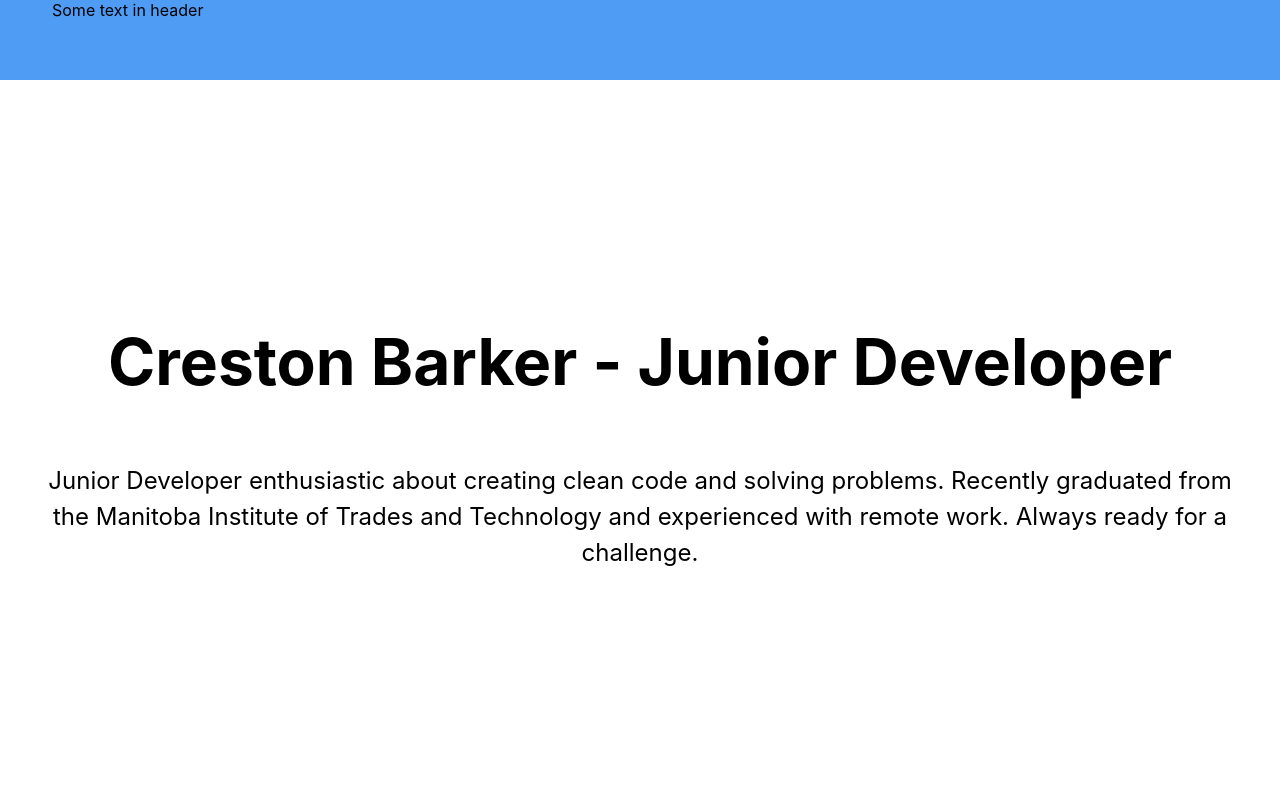
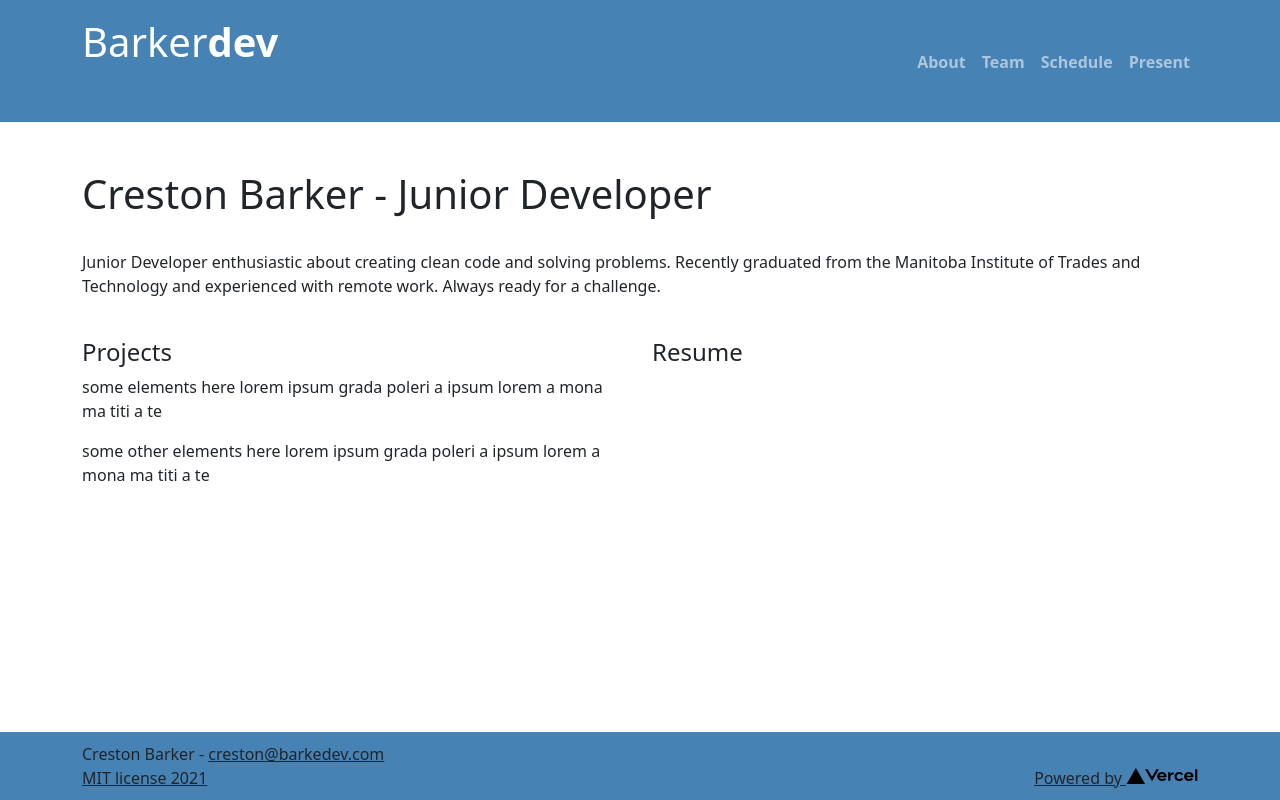
Before and after one commit to Creston-B/BarkerDevSite, a Next.js app: page / in a window 1280 px wide. Shown: the top 800 px of the page. Built offline with nearby package versions, Linux system fonts and the light colour scheme.

Commit message:
work in progress, reformatted site to react-bootstrap, modified styles, working on fade animation

```diff
--- /dev/null
+++ b/components/ContentFade.js
@@ -0,0 +1,28 @@
+import React, { Component } from "react";
+import { Fade } from "react-bootstrap";
+import styles from "../styles/Home.module.scss"
+
+export default class ContentFade extends Component {
+  constructor() {
+    super();
+    this.state = {
+      fadein: false,
+    };
+  }
+
+  render() {
+    const { children } = this.props;
+    const elements = React.Children.map(children, (child) => {
+      return <div className={"fade-element " + (this.state.fadein ? "fade-in" : "")}>{child}</div>;
+    });
+    return elements;
+  }
+
+  componentDidMount() {
+    setTimeout(() => {
+      this.setState({
+        fadein: true,
+      });
+    }, 1000);
+  }
+}
--- a/components/Footer.js
+++ b/components/Footer.js
@@ -1,34 +1,81 @@
-import React, { Component } from 'react'
-import styles from '../styles/Home.module.scss'
-import Image from 'next/dist/client/image'
+import React, { Component } from "react";
+import { Popover, OverlayTrigger, Container, Row, Col } from "react-bootstrap";
+import styles from "../styles/Home.module.scss";
+import Image from "next/dist/client/image";
 
 export default class FooterComponent extends Component {
   render() {
-    return(
+    return (
       <footer className={styles.footer}>
-      Creston Barker - <a href="mailto:creston@barkerdev.com">creston@barkedev.com</a> - <span id="license-label">MIT license 2020</span>
-        <div className={styles.license, styles.hidden}>
-          <p>via <a href="https://opensource.org/licenses/MIT">https://opensource.org/licenses/MIT</a></p>
+        <Container className="container">
+          <Row>
+            <Col>
+              <span>
+                Creston Barker -{" "}
+                <a href="mailto:creston@barkerdev.com">creston@barkedev.com</a>
+              </span>
+            </Col>
+            <Col></Col>
+          </Row>
+          <Row>
+            <Col>
+              <OverlayTrigger
+                trigger="focus"
+                key="license-text"
+                delay={{show:300, hide:500}}
+                placement="top"
+                overlay={
+                  <Popover id="license-popover" className="popover">
+                    <Popover.Header as="h4">License Info</Popover.Header>
+                    <Popover.Body>
+                      Copyright 2021 Creston Barker Permission is hereby
+                      granted, free of charge, to any person obtaining a copy of
+                      this software and associated documentation files (the
+                      &quot;Software&quot;), to deal in the Software without restriction,
+                      including without limitation the rights to use, copy,
+                      modify, merge, publish, distribute, sublicense, and/or
+                      sell copies of the Software, and to permit persons to whom
+                      the Software is furnished to do so, subject to the
+                      following conditions: The above copyright notice and this
+                      permission notice shall be included in all copies or
+                      substantial portions of the Software. THE SOFTWARE IS
+                      PROVIDED &quot;AS IS&quot;, WITHOUT WARRANTY OF ANY KIND, EXPRESS OR
+                      IMPLIED, INCLUDING BUT NOT LIMITED TO THE WARRANTIES OF
+                      MERCHANTABILITY, FITNESS FOR A PARTICULAR PURPOSE AND
+                      NONINFRINGEMENT. IN NO EVENT SHALL THE AUTHORS OR
+                      COPYRIGHT HOLDERS BE LIABLE FOR ANY CLAIM, DAMAGES OR
+                      OTHER LIABILITY, WHETHER IN AN ACTION OF CONTRACT, TORT OR
+                      OTHERWISE, ARISING FROM, OUT OF OR IN CONNECTION WITH THE
+                      SOFTWARE OR THE USE OR OTHER DEALINGS IN THE SOFTWARE.
 
-          Begin license text.
-          <p>Copyright 2020 Creston Barker</p>
-          <p>Permission is hereby granted, free of charge, to any person obtaining a copy of this software and associated documentation files (the &quot;Software&quot;), to deal in the Software without restriction, including without limitation the rights to use, copy, modify, merge, publish, distribute, sublicense, and/or sell copies of the Software, and to permit persons to whom the Software is furnished to do so, subject to the following conditions:</p>
-          <p>The above copyright notice and this permission notice shall be included in all copies or substantial portions of the Software.</p>
-          <p>THE SOFTWARE IS PROVIDED &quot;AS IS&quot;, WITHOUT WARRANTY OF ANY KIND, EXPRESS OR IMPLIED, INCLUDING BUT NOT LIMITED TO THE WARRANTIES OF MERCHANTABILITY, FITNESS FOR A PARTICULAR PURPOSE AND NONINFRINGEMENT. IN NO EVENT SHALL THE AUTHORS OR COPYRIGHT HOLDERS BE LIABLE FOR ANY CLAIM, DAMAGES OR OTHER LIABILITY, WHETHER IN AN ACTION OF CONTRACT, TORT OR OTHERWISE, ARISING FROM, OUT OF OR IN CONNECTION WITH THE SOFTWARE OR THE USE OR OTHER DEALINGS IN THE SOFTWARE.</p>
-
-          End license text.
-        </div>
+                      <a href="https://opensource.org/licenses/MIT">License text via opensource.org</a>
+                    </Popover.Body>
+                  </Popover>
+                }
+              >
+              <span tabIndex={0} className="text-decoration-underline">MIT license 2021</span>
+              </OverlayTrigger>
+            </Col>
+            <Col className="d-flex justify-content-end">
               <a
                 href="https://vercel.com?utm_source=create-next-app&utm_medium=default-template&utm_campaign=create-next-app"
                 target="_blank"
                 rel="noopener noreferrer"
               >
-            Powered by{' '}
+                Powered by{" "}
                 <span className={styles.logo}>
-              <Image src="/vercel.svg" alt="Vercel Logo" width={72} height={16} />
+                  <Image
+                    src="/vercel.svg"
+                    alt="Vercel Logo"
+                    width={72}
+                    height={16}
+                  />
                 </span>
               </a>
+            </Col>
+          </Row>
+        </Container>
       </footer>
-    )
+    );
   }
 }
--- a/components/Header.js
+++ b/components/Header.js
@@ -1,13 +1,60 @@
-import React, { Component } from 'react'
-import styles from '../styles/Home.module.scss'
+import React, { Component } from "react";
+import { Container, Row, Col, Navbar, Nav } from "react-bootstrap";
+import styles from "../styles/Home.module.scss";
+import Image from "next/dist/client/image";
 
 export default class HeaderComponent extends Component {
   render() {
-    return(
+    return (
       <header className={styles.header}>
-        Some text in header
+        <NavComponent />
       </header>
-    )
+    );
   }
+}
 
+class NavComponent extends Component {
+  render() {
+    return (
+      <Navbar variant="dark" expand="lg" className="navbar navbar-dark">
+        <Container className="container">
+          <Row className="d-flex flex-grow-1 flex-nowrap">
+            <Col className="flex-grow-1">
+              <Navbar.Brand href="/" className="navbar-brand">
+                <h1 className="align-middle">Barker<strong>dev</strong></h1>
+              </Navbar.Brand>
+            </Col>
+            <Col className="mt-4 mr-2 justify-self-end flex-grow-0 justify-content-end">
+            <Navbar.Toggle
+                className="navbar-toggle"
+                aria-controls="responsive-navbar-nav"
+              ></Navbar.Toggle>
+              <Navbar.Collapse id="basic-navbar-nav">
+                <Nav className="me-auto">
+                  <Nav.Link className="nav-button text-end" href="#About">
+                    <strong>About</strong>
+                  </Nav.Link>
+                </Nav>
+                <Nav className="me-auto">
+                  <Nav.Link className="nav-button text-end" href="#Team">
+                    <strong>Team</strong>
+                  </Nav.Link>
+                </Nav>
+                <Nav className="me-auto">
+                  <Nav.Link className="nav-button text-end" href="#Schedule">
+                    <strong>Schedule</strong>
+                  </Nav.Link>
+                </Nav>
+                <Nav className="me-auto">
+                  <Nav.Link className="nav-button text-end" href="#Present">
+                    <strong>Present</strong>
+                  </Nav.Link>
+                </Nav>
+              </Navbar.Collapse>
+            </Col>
+          </Row>
+        </Container>
+      </Navbar>
+    );
+  }
 }
--- a/components/Layout.js
+++ b/components/Layout.js
@@ -1,18 +1,18 @@
-import Head from 'next/head'
-import styles from '../styles/Home.module.scss'
-import Header from  './Header'
-import Footer from './Footer.js'
-import React, { Component } from 'react'
+import Head from "next/head";
+import styles from "../styles/Home.module.scss";
+import Header from "./Header";
+import Footer from "./Footer.js";
+import React, { Component } from "react";
 
 export default class Layout extends Component {
-  render () {
-    const { children } = this.props
+  render() {
+    const { children } = this.props;
     return (
-      <div className='layout'>
+      <div className={("min-vh-100", styles["layout"])}>
         <Header />
         {children}
         <Footer />
       </div>
-    )
+    );
   }
 }
--- a/package.json
+++ b/package.json
@@ -8,6 +8,7 @@
     "lint": "next lint"
   },
   "dependencies": {
+    "bootstrap": "^5.1.3",
     "next": "^12.0.7",
     "react": "17.0.2",
     "react-bootstrap": "^2.1.0",
--- a/pages/_app.js
+++ b/pages/_app.js
@@ -1,4 +1,5 @@
 import '../styles/globals.css'
+import '../styles/App.scss'
 
 function MyApp({ Component, pageProps }) {
   return <Component {...pageProps} />
--- a/pages/api/hello.js
+++ /dev/null
@@ -1,5 +0,0 @@
-// Next.js API route support: https://nextjs.org/docs/api-routes/introduction
-
-export default function handler(req, res) {
-  res.status(200).json({ name: 'John Doe' })
-}
--- a/pages/index.js
+++ b/pages/index.js
@@ -1,25 +1,53 @@
-import Head from 'next/head'
-import Image from 'next/image'
-import styles from '../styles/Home.module.scss'
-import Layout from '../components/Layout'
+import Head from "next/head";
+import Image from "next/image";
+import { Container, Row, Col, Fade } from "react-bootstrap";
+import styles from "../styles/Home.module.scss";
+import Layout from "../components/Layout";
+import ContentFade from "../components/ContentFade";
 
 export default function Home() {
-    return(
-    <div className={styles.container}>
+  return (
     <Layout>
       <head>
         <title>Creston Barker - Developer</title>
         <meta></meta>
-        <link rel="icon" href="/favicon.ico"/>
+        <link rel="icon" href="/favicon.ico" />
       </head>
-      <main className={styles.main}>
-        <h1 className={styles.title}>
-          Creston Barker - Junior Developer
-        </h1>
-        <p className={styles.description}> Junior Developer enthusiastic about creating clean code and solving problems. Recently graduated from the Manitoba Institute of Trades and Technology and experienced with remote work. Always ready for a challenge.
-        </p>
-      </main>
+      <Container as="main" className={(styles.main, "mt-4 mb-4 flex-grow-1")}>
+        <Row className="mt-4 mb-4">
+          <Col>
+            <h1 className={styles.title}>Creston Barker - Junior Developer</h1>
+          </Col>
+        </Row>
+        <Row className="mt-4 mb-4">
+          <Col>
+            <p className={styles.description}>
+              Junior Developer enthusiastic about creating clean code and
+              solving problems. Recently graduated from the Manitoba Institute
+              of Trades and Technology and experienced with remote work. Always
+              ready for a challenge.
+            </p>
+          </Col>
+        </Row>
+        <Row className="mt-4 mb-4">
+          <Col>
+            <h4>Projects</h4>
+            <ContentFade>
+              <p>
+                some elements here lorem ipsum grada poleri a ipsum lorem a mona
+                ma titi a te
+              </p>
+              <p>
+                some other elements here lorem ipsum grada poleri a ipsum lorem a mona
+                ma titi a te
+              </p>
+            </ContentFade>
+          </Col>
+          <Col>
+            <h4>Resume</h4>
+          </Col>
+        </Row>
+      </Container>
     </Layout>
-  </div>
-  )
+  );
 }
--- /dev/null
+++ b/styles/App.scss
@@ -0,0 +1 @@
+@import "../node_modules/bootstrap/scss/bootstrap";
--- a/styles/Home.module.scss
+++ b/styles/Home.module.scss
@@ -1,145 +1,34 @@
-.container {
-  padding: 0 2rem;
+.layout {
+  height: 100vh;
+  display:flex;
+  flex-direction: column;
+}
+
+.header,
+.footer {
+  padding: 10px 0;
+  background-color: steelblue;
+
+  a {
+    color: inherit;
+  }
 }
 
 .main {
-  min-height: 100vh;
-  padding: 4rem 0;
-  flex: 1;
-  display: flex;
-  flex-direction: column;
-  justify-content: center;
-  align-items: center;
+  background-color: #FFF0F0;
 }
 
-.footer {
-  display: flex;
-  flex: 1;
-  padding: 2rem 0;
-  border-top: 1px solid #eaeaea;
-  justify-content: center;
-  align-items: center;
+.fade-element {
+  opacity: 0;
 }
 
-.footer a {
-  display: flex;
-  justify-content: center;
-  align-items: center;
-  flex-grow: 1;
+.fade-in {
+  animation: fade 4s ease-in;
 }
 
-// .hidden {
-//   display: none;
-// }
-
-.license {
-  padding: 10px;
-  position: absolute;
-  bottom: 70px;
-  left: 0;
-  right: 0;
-  background-color: #222;
-  width: 90%;
-  margin: 0 auto;
-  border: #fff solid 2px;
-  border-radius: 10px;
-}
-
-.title a {
-  color: #0070f3;
-  text-decoration: none;
-}
-
-.title a:hover,
-.title a:focus,
-.title a:active {
-  text-decoration: underline;
-}
-
-.title {
-  margin: 0;
-  line-height: 1.15;
-  font-size: 4rem;
-}
-
-.title,
-.description {
-  text-align: center;
-}
-
-.description {
-  margin: 4rem 0;
-  line-height: 1.5;
-  font-size: 1.5rem;
-}
-
-.code {
-  background: #fafafa;
-  border-radius: 5px;
-  padding: 0.75rem;
-  font-size: 1.1rem;
-  font-family: Menlo, Monaco, Lucida Console, Liberation Mono, DejaVu Sans Mono,
-    Bitstream Vera Sans Mono, Courier New, monospace;
-}
-
-.grid {
-  display: flex;
-  align-items: center;
-  justify-content: center;
-  flex-wrap: wrap;
-  max-width: 800px;
-}
-
-.card {
-  margin: 1rem;
-  padding: 1.5rem;
-  text-align: left;
-  color: inherit;
-  text-decoration: none;
-  border: 1px solid #eaeaea;
-  border-radius: 10px;
-  transition: color 0.15s ease, border-color 0.15s ease;
-  max-width: 300px;
-}
-
-.card:hover,
-.card:focus,
-.card:active {
-  color: #0070f3;
-  border-color: #0070f3;
-}
-
-.card h2 {
-  margin: 0 0 1rem 0;
-  font-size: 1.5rem;
-}
-
-.card p {
-  margin: 0;
-  font-size: 1.25rem;
-  line-height: 1.5;
-}
-
-.logo {
-  height: 1em;
-  margin-left: 0.5rem;
-}
-
-.header {
-  padding: 0 20px;
-  position: relative;
-  width: 100%;
-  height: 80px;
-  &:before {
-    // padding: 10px 0;
-    content: "";
-    background-color: #4f9cf5;
-    position: fixed;
-    z-index: -1;
-    left:0;
-    right: 0;
-    height: inherit;
-  }
+@keyframes fade {
+  0% {opacity: 0;}
+  100% {opacity: 1;}
 }
 
 @media (max-width: 600px) {
```
Also changed, not shown: 1 other file (tests, documents, lock files or other folders). Lines whose indentation alone changed are shown as unchanged.
